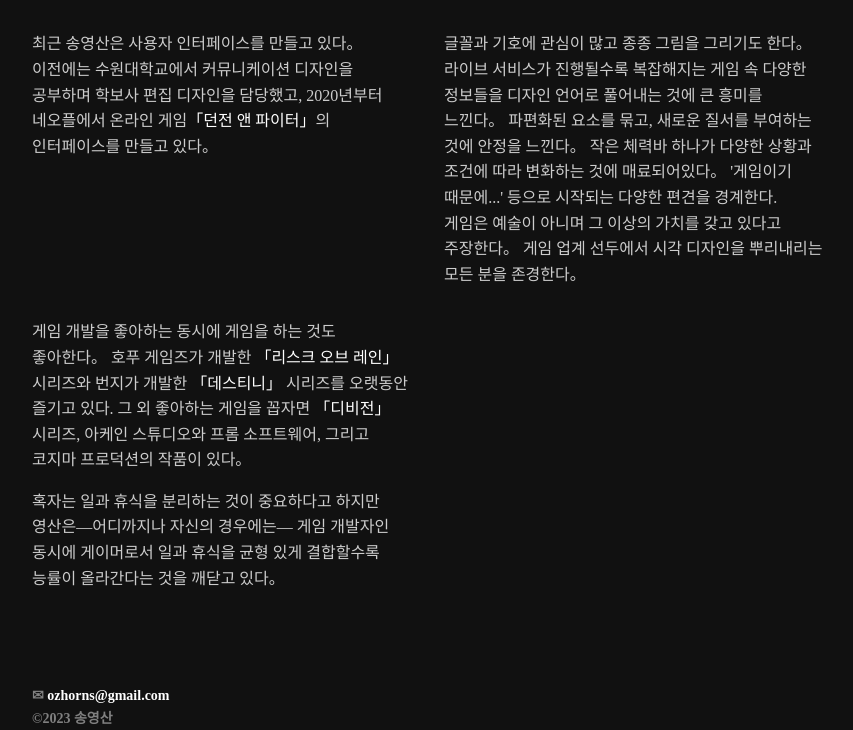
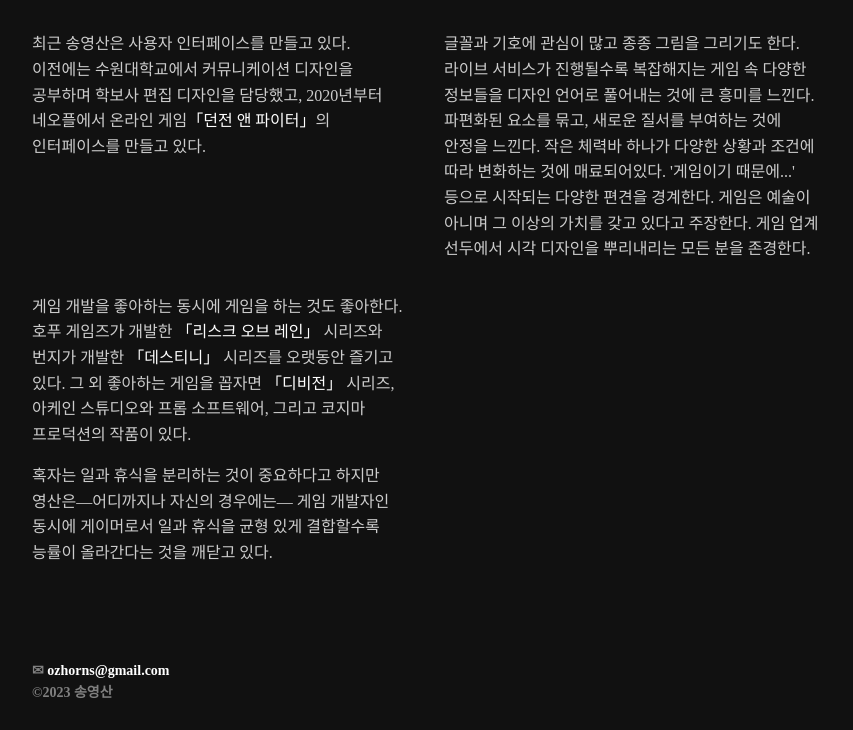
Before and after one commit to Ozhorn/Ozhorn, a plain HTML site: page index.html in a window 1280 px wide. Shown: the part 115-845 px from the top of the page, without its empty margins (68-921 px from the left). After the commit the page ends 819 px from the top, so only its background shows below. Drawn offline with Linux system fonts and the light colour scheme; a web font is replaced by a local one.

Commit message:
Update index.html

```diff
--- a/index.html
+++ b/index.html
@@ -21,22 +21,22 @@
 
         <div class="content">
             <p>
-                최근 송영산은 사용자 인터페이스를 만들고 있다。 이전에는 수원대학교에서 커뮤니케이션 디자인을 공부하며 학보사 편집 디자인을 담당했고, 2020년부터 네오플에서 온라인 게임<a href="https://df.nexon.com/df/home" target="_blank">「던전 앤 파이터」</a>의 인터페이스를 만들고 있다。
+                최근 송영산은 사용자 인터페이스를 만들고 있다. 이전에는 수원대학교에서 커뮤니케이션 디자인을 공부하며 학보사 편집 디자인을 담당했고, 2020년부터 네오플에서 온라인 게임<a href="https://df.nexon.com/df/home" target="_blank">「던전 앤 파이터」</a>의 인터페이스를 만들고 있다.
             </p>
         </div>
 
         <div class="content">
             <p>
-                글꼴과 기호에 관심이 많고 종종 그림을 그리기도 한다。 라이브 서비스가 진행될수록 복잡해지는 게임 속 다양한 정보들을 디자인 언어로 풀어내는 것에 큰 흥미를 느낀다。 파편화된 요소를 묶고, 새로운 질서를 부여하는 것에 안정을 느낀다。 작은 체력바 하나가 다양한 상황과 조건에 따라 변화하는 것에 매료되어있다。 '게임이기 때문에...' 등으로 시작되는 다양한 편견을 경계한다. 게임은 예술이 아니며 그 이상의 가치를 갖고 있다고 주장한다。 게임 업계 선두에서 시각 디자인을 뿌리내리는 모든 분을 존경한다。
+                글꼴과 기호에 관심이 많고 종종 그림을 그리기도 한다. 라이브 서비스가 진행될수록 복잡해지는 게임 속 다양한 정보들을 디자인 언어로 풀어내는 것에 큰 흥미를 느낀다. 파편화된 요소를 묶고, 새로운 질서를 부여하는 것에 안정을 느낀다. 작은 체력바 하나가 다양한 상황과 조건에 따라 변화하는 것에 매료되어있다. '게임이기 때문에...' 등으로 시작되는 다양한 편견을 경계한다. 게임은 예술이 아니며 그 이상의 가치를 갖고 있다고 주장한다. 게임 업계 선두에서 시각 디자인을 뿌리내리는 모든 분을 존경한다.
             </p>
         </div>
 
         <div class="content">
             <p>
-                게임 개발을 좋아하는 동시에 게임을 하는 것도 좋아한다。 호푸 게임즈가 개발한 <a href="https://www.riskofrain.com/" traget="_blank">「리스크 오브 레인」</a> 시리즈와 번지가 개발한 <a href="https://www.bungie.net/" target="_blank">「데스티니」</a> 시리즈를 오랫동안 즐기고 있다. 그 외 좋아하는 게임을 꼽자면 <a href="https://www.ubisoft.com/en-us/game/the-division" target="_blank">「디비전」</a> 시리즈, 아케인 스튜디오와 프롬 소프트웨어, 그리고 코지마 프로덕션의 작품이 있다。
+                게임 개발을 좋아하는 동시에 게임을 하는 것도 좋아한다. 호푸 게임즈가 개발한 <a href="https://www.riskofrain.com/" traget="_blank">「리스크 오브 레인」</a> 시리즈와 번지가 개발한 <a href="https://www.bungie.net/" target="_blank">「데스티니」</a> 시리즈를 오랫동안 즐기고 있다. 그 외 좋아하는 게임을 꼽자면 <a href="https://www.ubisoft.com/en-us/game/the-division" target="_blank">「디비전」</a> 시리즈, 아케인 스튜디오와 프롬 소프트웨어, 그리고 코지마 프로덕션의 작품이 있다.
                 <br/>
                 <p>
-                    혹자는 일과 휴식을 분리하는 것이 중요하다고 하지만 영산은―어디까지나 자신의 경우에는― 게임 개발자인 동시에 게이머로서 일과 휴식을 균형 있게 결합할수록 능률이 올라간다는 것을 깨닫고 있다。
+                    혹자는 일과 휴식을 분리하는 것이 중요하다고 하지만 영산은―어디까지나 자신의 경우에는― 게임 개발자인 동시에 게이머로서 일과 휴식을 균형 있게 결합할수록 능률이 올라간다는 것을 깨닫고 있다.
                 </p>
             </p>
         </div>
```
